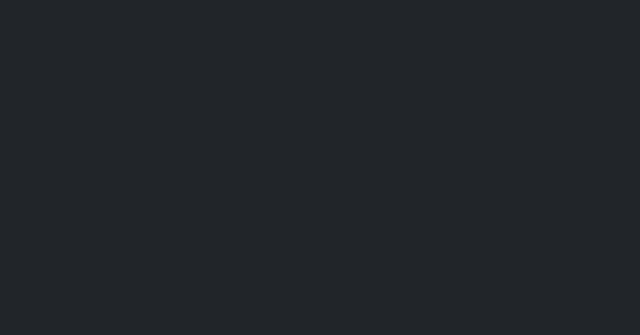
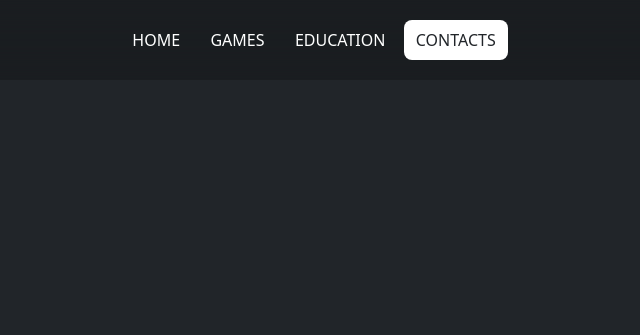
Before and after one commit to Varuzh29/Homepage-Project, a plain HTML site: page contacts.html in a window 1280 px wide. Shown: the top 335 px of the page, without its empty margins (326-966 px from the left). Drawn offline with nearby package versions, Linux system fonts and the light colour scheme; the site is published under a folder, as on GitHub Pages, so addresses that start at the root find nothing.

Commit message:
Update contacts.html

```diff
--- a/contacts.html
+++ b/contacts.html
@@ -26,7 +26,7 @@
                             class="bi bi-facebook"></i></a></li>
             </ul>
         </main>
-        <script src="/common.js"></script>
+        <script src="./common.js"></script>
     </body>
 
 </html>
```
